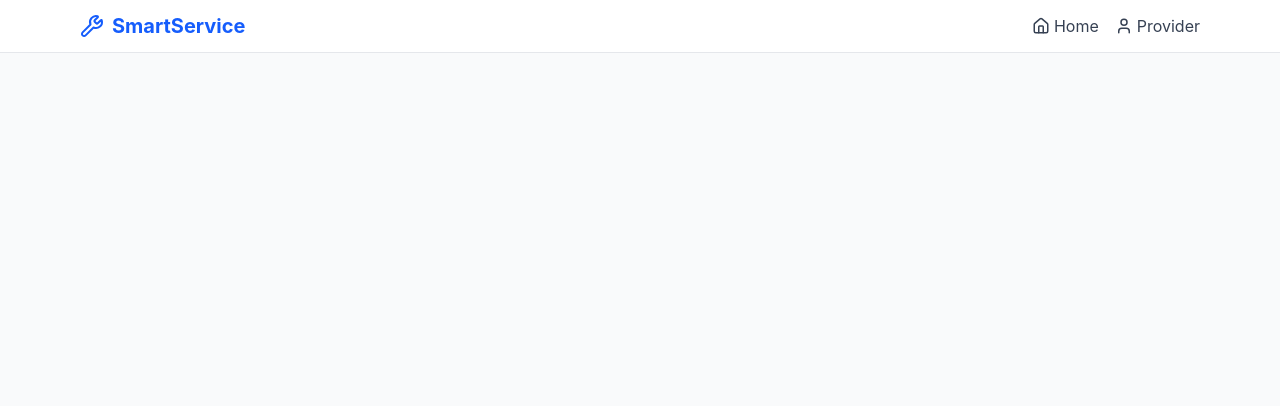
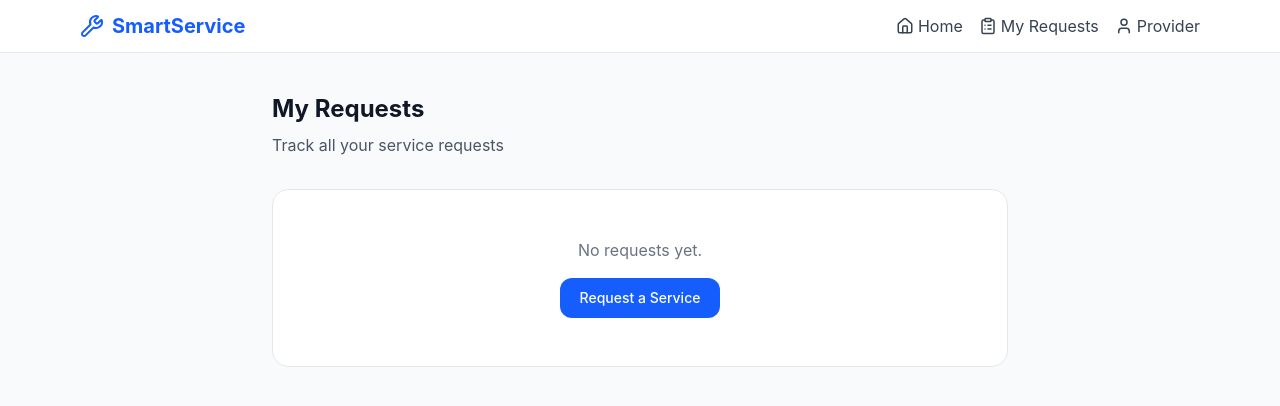
Before and after one commit to rezwan-ahmed-l7/Smart-Home-Service-Automation-Hackathon, a React (Vite) app: page /my-requests in a window 1280 px wide. Shown: the top 406 px of the page. Built offline with nearby package versions, Linux system fonts and the light colour scheme.

Commit message:
Final Implementation

```diff
--- a/src/App.jsx
+++ b/src/App.jsx
@@ -1,10 +1,11 @@
 import { BrowserRouter, Routes, Route, Link } from "react-router-dom";
 import { AppProvider } from "./context/AppContext";
-import { Home, Wrench, User } from "lucide-react";
+import { Home, Wrench, User, ClipboardList } from "lucide-react";
 import CustomerHome from "./pages/CustomerHome";
 import MatchResult from "./pages/MatchResult";
 import ProviderDashboard from "./pages/ProviderDashboard";
 import Tracking from "./pages/Tracking";
+import MyRequests from "./pages/MyRequests";
 
 function Navbar() {
   return (
@@ -17,6 +18,9 @@ function Navbar() {
         <div className="flex gap-4">
           <Link to="/" className="flex items-center gap-1 text-gray-700 hover:text-blue-600">
             <Home size={18} /> Home
+          </Link>
+          <Link to="/my-requests" className="flex items-center gap-1 text-gray-700 hover:text-blue-600">
+            <ClipboardList size={18} /> My Requests
           </Link>
           <Link to="/provider" className="flex items-center gap-1 text-gray-700 hover:text-blue-600">
             <User size={18} /> Provider
@@ -37,6 +41,7 @@ export default function App() {
             <Route path="/" element={<CustomerHome />} />
             <Route path="/match/:id" element={<MatchResult />} />
             <Route path="/tracking/:id" element={<Tracking />} />
+            <Route path="/my-requests" element={<MyRequests />} />
             <Route path="/provider" element={<ProviderDashboard />} />
           </Routes>
         </div>
--- /dev/null
+++ b/src/pages/MyRequests.jsx
@@ -0,0 +1,68 @@
+import { Link } from "react-router-dom";
+import { useApp } from "../context/AppContext";
+import { Clock, MapPin, ChevronRight } from "lucide-react";
+
+export default function MyRequests() {
+  const { requests } = useApp();
+
+  const sorted = [...requests].sort(
+    (a, b) => new Date(b.createdAt) - new Date(a.createdAt)
+  );
+
+  return (
+    <div className="max-w-3xl mx-auto px-4 py-10">
+      <h1 className="text-2xl font-bold text-gray-900 mb-2">My Requests</h1>
+      <p className="text-gray-600 mb-8">Track all your service requests</p>
+
+      {sorted.length === 0 ? (
+        <div className="bg-white border border-gray-200 rounded-2xl p-12 text-center">
+          <p className="text-gray-500 mb-4">No requests yet.</p>
+          <Link
+            to="/"
+            className="inline-block bg-blue-600 text-white px-5 py-2.5 rounded-xl text-sm font-medium hover:bg-blue-700"
+          >
+            Request a Service
+          </Link>
+        </div>
+      ) : (
+        <div className="space-y-4">
+          {sorted.map((req) => (
+            <Link
+              key={req.id}
+              to={`/tracking/${req.id}`}
+              className="block bg-white border border-gray-200 rounded-2xl p-5 hover:border-blue-300 hover:shadow-sm transition"
+            >
+              <div className="flex items-start justify-between gap-4">
+                <div>
+                  <h3 className="font-semibold text-gray-900">{req.serviceName}</h3>
+                  <div className="flex flex-wrap gap-3 text-sm text-gray-500 mt-1">
+                    <span className="flex items-center gap-1">
+                      <MapPin size={14} /> {req.location}
+                    </span>
+                    <span className="flex items-center gap-1">
+                      <Clock size={14} /> {req.preferredDate}
+                    </span>
+                  </div>
+                </div>
+                <div className="flex items-center gap-3">
+                  <span
+                    className={`text-xs font-medium px-2.5 py-1 rounded-lg ${
+                      req.status === "Completed"
+                        ? "bg-green-50 text-green-700"
+                        : req.status === "Requested"
+                        ? "bg-yellow-50 text-yellow-700"
+                        : "bg-blue-50 text-blue-700"
+                    }`}
+                  >
+                    {req.status}
+                  </span>
+                  <ChevronRight size={18} className="text-gray-400" />
+                </div>
+              </div>
+            </Link>
+          ))}
+        </div>
+      )}
+    </div>
+  );
+}
--- a/src/pages/Tracking.jsx
+++ b/src/pages/Tracking.jsx
@@ -13,7 +13,9 @@ export default function Tracking() {
     return (
       <div className="max-w-2xl mx-auto px-4 py-20 text-center">
         <p className="text-gray-600">Request not found.</p>
-        <Link to="/" className="text-blue-600 mt-4 inline-block">← Go Home</Link>
+        <Link to="/" className="text-blue-600 mt-4 inline-block">
+          ← Go Home
+        </Link>
       </div>
     );
   }
@@ -28,6 +30,7 @@ export default function Tracking() {
         {request.serviceName} • {request.location}
       </p>
 
+      {/* Status Timeline */}
       <div className="bg-white border border-gray-200 rounded-2xl p-6 mb-6">
         <h2 className="font-semibold text-gray-900 mb-5">Status</h2>
         <div className="space-y-4">
@@ -45,7 +48,15 @@ export default function Tracking() {
                   {isCompleted ? <CheckCircle size={18} /> : <Circle size={18} />}
                 </div>
                 <div>
-                  <p className={`font-medium ${isCurrent ? "text-blue-600" : isCompleted ? "text-gray-900" : "text-gray-400"}`}>
+                  <p
+                    className={`font-medium ${
+                      isCurrent
+                        ? "text-blue-600"
+                        : isCompleted
+                        ? "text-gray-900"
+                        : "text-gray-400"
+                    }`}
+                  >
                     {step}
                   </p>
                   {isCurrent && <p className="text-xs text-gray-500">Current status</p>}
@@ -56,6 +67,7 @@ export default function Tracking() {
         </div>
       </div>
 
+      {/* Request Details */}
       <div className="bg-white border border-gray-200 rounded-2xl p-6 mb-6">
         <h2 className="font-semibold text-gray-900 mb-4">Request Details</h2>
         <div className="space-y-3 text-sm text-gray-600">
@@ -77,6 +89,7 @@ export default function Tracking() {
         </div>
       </div>
 
+      {/* Assigned Provider */}
       {assignedProvider && (
         <div className="bg-white border border-gray-200 rounded-2xl p-6 mb-6">
           <h2 className="font-semibold text-gray-900 mb-4">Assigned Provider</h2>
@@ -92,6 +105,24 @@ export default function Tracking() {
         </div>
       )}
 
+      {/* Rating (only when Completed) */}
+      {request.status === "Completed" && (
+        <div className="bg-white border border-gray-200 rounded-2xl p-6 mb-6">
+          <h2 className="font-semibold text-gray-900 mb-3">Rate this service</h2>
+          <div className="flex gap-2">
+            {[1, 2, 3, 4, 5].map((star) => (
+              <button
+                key={star}
+                className="text-2xl text-yellow-400 hover:scale-110 transition"
+                onClick={() => alert(`Thanks for rating ${star} stars!`)}
+              >
+                ★
+              </button>
+            ))}
+          </div>
+        </div>
+      )}
+
       <Link to="/" className="text-blue-600 hover:underline text-sm">
         ← Back to Home
       </Link>
```
